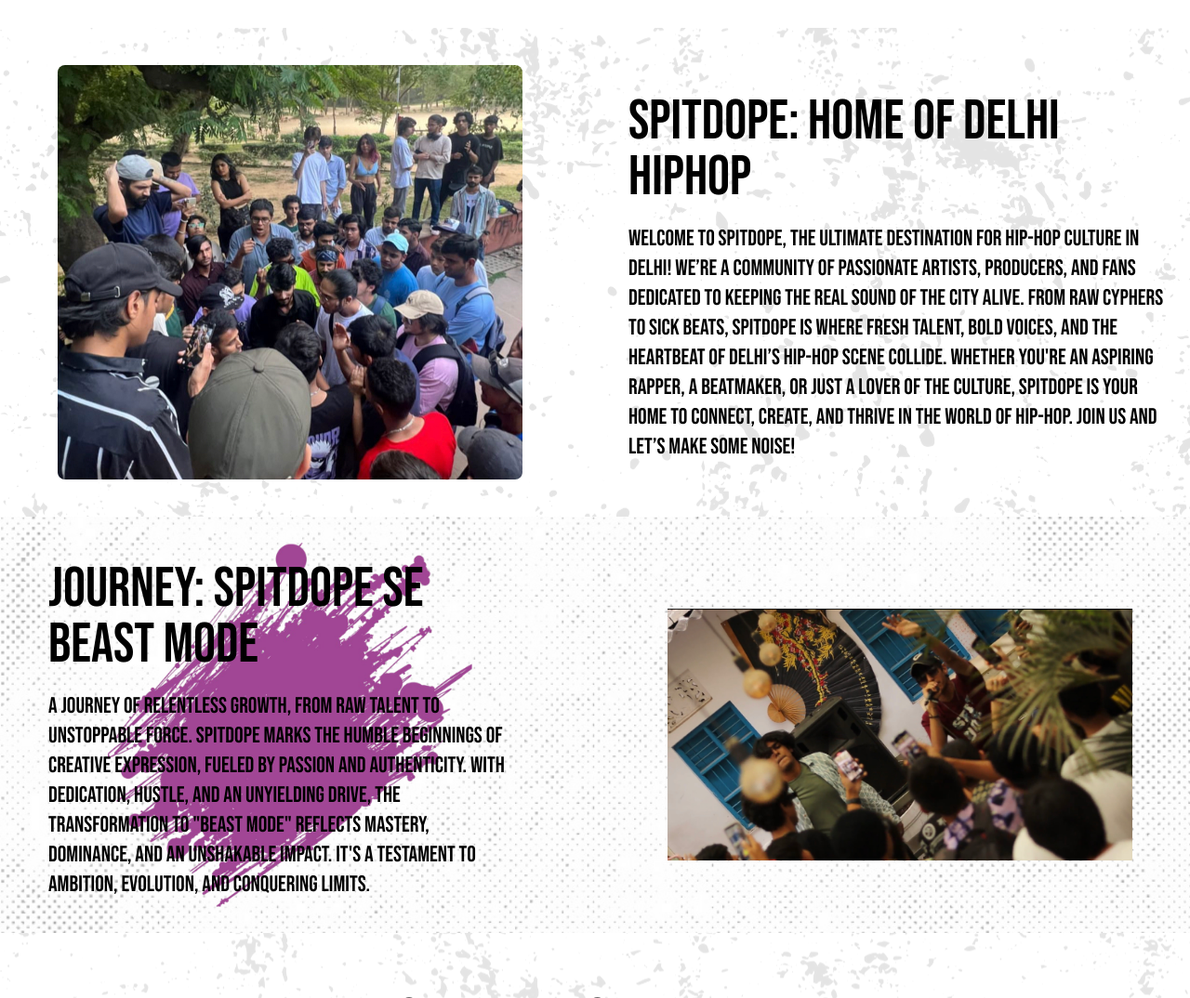
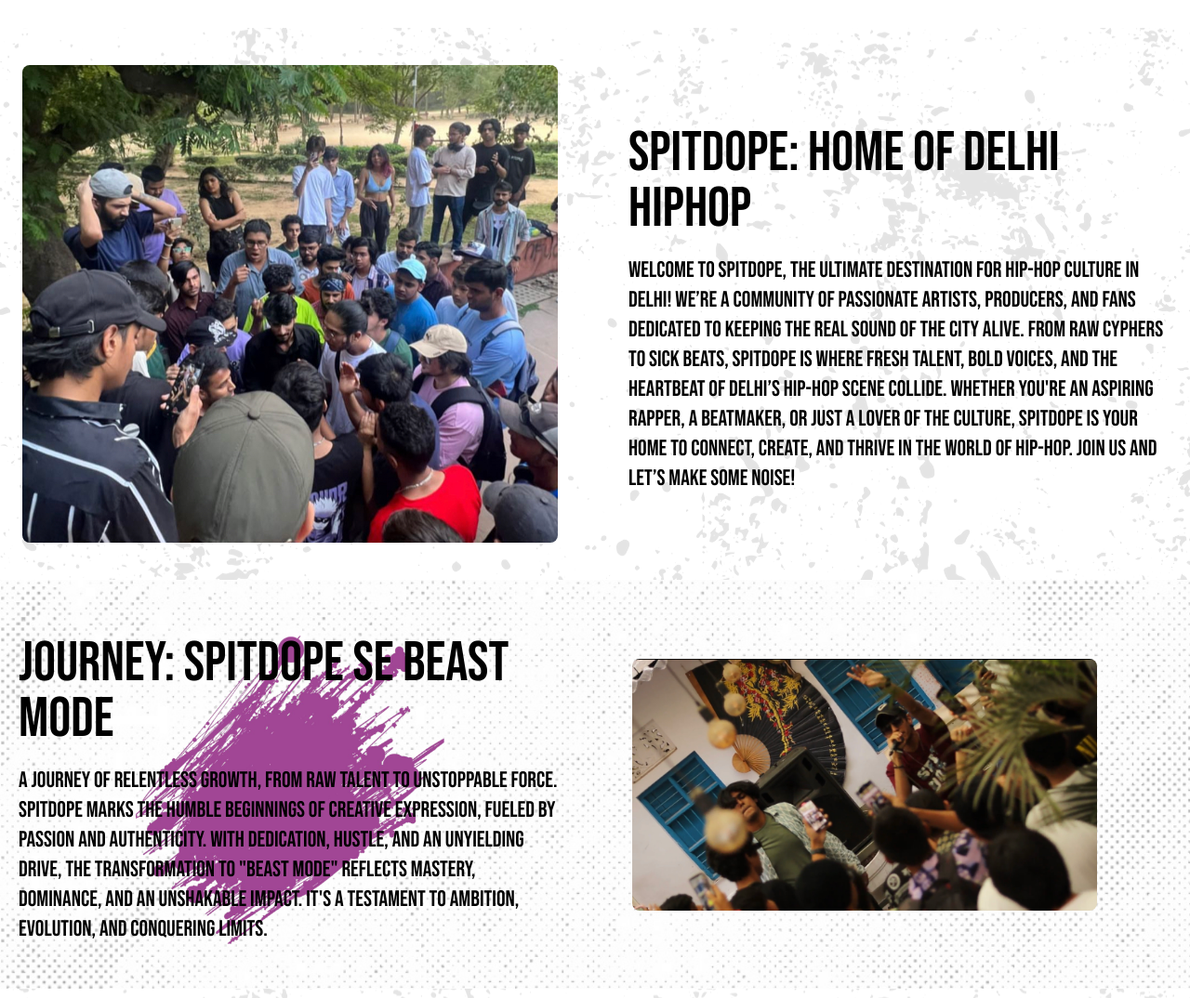
Before and after one commit to USToLA-999/SPITDOPE, a React (Vite) app: page / in a window 1280 px wide. Shown: the part 506-1580 px from the top of the page at 93% size. Built offline with nearby package versions, Linux system fonts and the light colour scheme; grey boxes are pictures that could not be loaded; a web font is replaced by a local one.

Commit message:
fix spaccing in all over images and text

```diff
--- a/src/Pages/Home/FirstBar.jsx
+++ b/src/Pages/Home/FirstBar.jsx
@@ -6,20 +6,26 @@
         <div className="sub-containerbox tagbox">
             <div className="container mx-auto pt-5 pb-5">
                 <div className=" grid lg:grid-cols-2  gap-8  justify-center items-center  grid-cols-1 ">
-            <div className="mx-auto imagecontainer mt-5 mb-5">
-                <div className="full-image-box mx-auto ">
-                    <img src={cypher}  alt="iamge" width={500} height={500} className='content-center rounded-lg' />
+                    <div className="mx-auto imagecontainer mt-5 mb-5 w-full flex justify-center">
+                        <div className="full-image-box w-full max-w-md sm:max-w-lg md:max-w-xl mx-auto px-2 sm:px-0">
+                            <img
+                                src={cypher}
+                                alt="image"
+                                width={500}
+                                height={500}
+                                className="content-center rounded-lg w-full h-auto object-contain"
+                            />
                         </div>
                     </div>
                     <div className="content-box whitespace-break-spaces sm:mt-10 mt-5 mb-5">
                         <div className="innercontentlinebox mx-auto">
                             <div className="headliner-box  sm:pe-5 sm:px-5 px-2 ">
-                        <h1 className="bebas-neue-regular  text-6xl">
+                                <h1 className="bebas-neue-regular lg:text-start md:text-center sm:text-center  text-6xl">
                                     Spitdope: home of delhi  hiphop
                                 </h1>
                             </div>
                             <div className="paraline-content mt-5 sm:pe-5 sm:px-5 pe-5 px-5 mx-auto mb-2">
-                        <p className="bebas-neue-regular  text-2xl">
+                                <p className="bebas-neue-regular lg:text-start md:text-center sm:text-center text-2xl">
                                     Welcome to SpitDope, the ultimate destination for hip-hop culture in Delhi! We’re a community of passionate artists, producers, and fans dedicated to keeping the real sound of the city alive. From raw cyphers to sick beats, SpitDope is where fresh talent, bold voices, and the heartbeat of Delhi’s hip-hop scene collide. Whether you're an aspiring rapper, a beatmaker, or just a lover of the culture, SpitDope is your home to connect, create, and thrive in the world of hip-hop. Join us and let’s make some noise!
                                 </p>
                             </div>
--- a/src/Pages/Home/Jouney.jsx
+++ b/src/Pages/Home/Jouney.jsx
@@ -6,30 +6,29 @@
 
 
   return (
-    <div className="sub-containerbox jouney-con max-w-full">
+    <div className="sub-containerbox  jouney-con max-w-full">
             <div className="container mx-auto pt-5 pb-5 ">
                 <div className="  grid lg:grid-cols-2  gap-8  justify-center  grid-cols-1   ">
-                    <div className="content-box backbp whitespace-break-spaces mt-2 mb-2">
-                        <div className="innercontentlinebox sm:w-5/6    lg:mx-auto md:mx-5 ">
-                            <div className="headliner-box  sm:pe-0 sm:px-0 pe-5 px-5 mt-5 ">
-                                <h1 className="bebas-neue-regular  sm:text-6xl text-4xl">
+                    <div className="content-box whitespace-break-spaces sm:mt-10 mt-5 mb-5">
+                        <div className="innercontentlinebox mx-auto backbp">
+                            <div className="headliner-box  sm:pe-5 sm:px-5 px-2 ">
+                                <h1 className="bebas-neue-regular lg:text-start md:text-center sm:text-center  text-6xl">
                                     Journey: spitDope se Beast Mode
                                 </h1>
                             </div>
-                            <div className="paraline-content mt-5 sm:pe-5 sm:px-0 pe-5 px-5 mx-auto mb-2">
-                                <p className="bebas-neue-regular  text-2xl">
-                                    A journey of relentless growth, from raw talent to unstoppable force. SpitDope marks the humble beginnings of creative expression, fueled by passion and authenticity. With dedication, hustle, and an unyielding drive, the transformation to "Beast Mode" reflects mastery, dominance, and an unshakable impact. It's a testament to ambition, evolution, and conquering limits.
+                            <div className="paraline-content mt-5 sm:pe-5 sm:px-5 pe-5 px-5 mx-auto mb-2">
+                                <p className="bebas-neue-regular lg:text-start md:text-center sm:text-center text-2xl">
+                                   A journey of relentless growth, from raw talent to unstoppable force. SpitDope marks the humble beginnings of creative expression, fueled by passion and authenticity. With dedication, hustle, and an unyielding drive, the transformation to "Beast Mode" reflects mastery, dominance, and an unshakable impact. It's a testament to ambition, evolution, and conquering limits.
                                 </p>
                             </div>
 
                         </div>
                     </div>
-                    <div className="mx-auto imagecontainer mt-5 mb-5 flex items-center">
-                        <div className="full-image-box mx-auto mt-5  ">
-                            <img  src={nextgen} alt="iamge" width={500} height={500} className='content-center' />
+                    <div className="mx-auto imagecontainer mt-5 mb-5 w-full flex justify-center">
+                        <div className="full-image-box w-full max-w-md sm:max-w-lg md:max-w-xl mx-auto px-2 sm:px-0 flex items-center">
+                            <img  src={nextgen} alt="iamge" width={500} height={500} className='content-center rounded-lg' />
                         </div>
                     </div>
-
                 </div>
             </div>
         </div>
```
Lines whose indentation alone changed are shown as unchanged.
